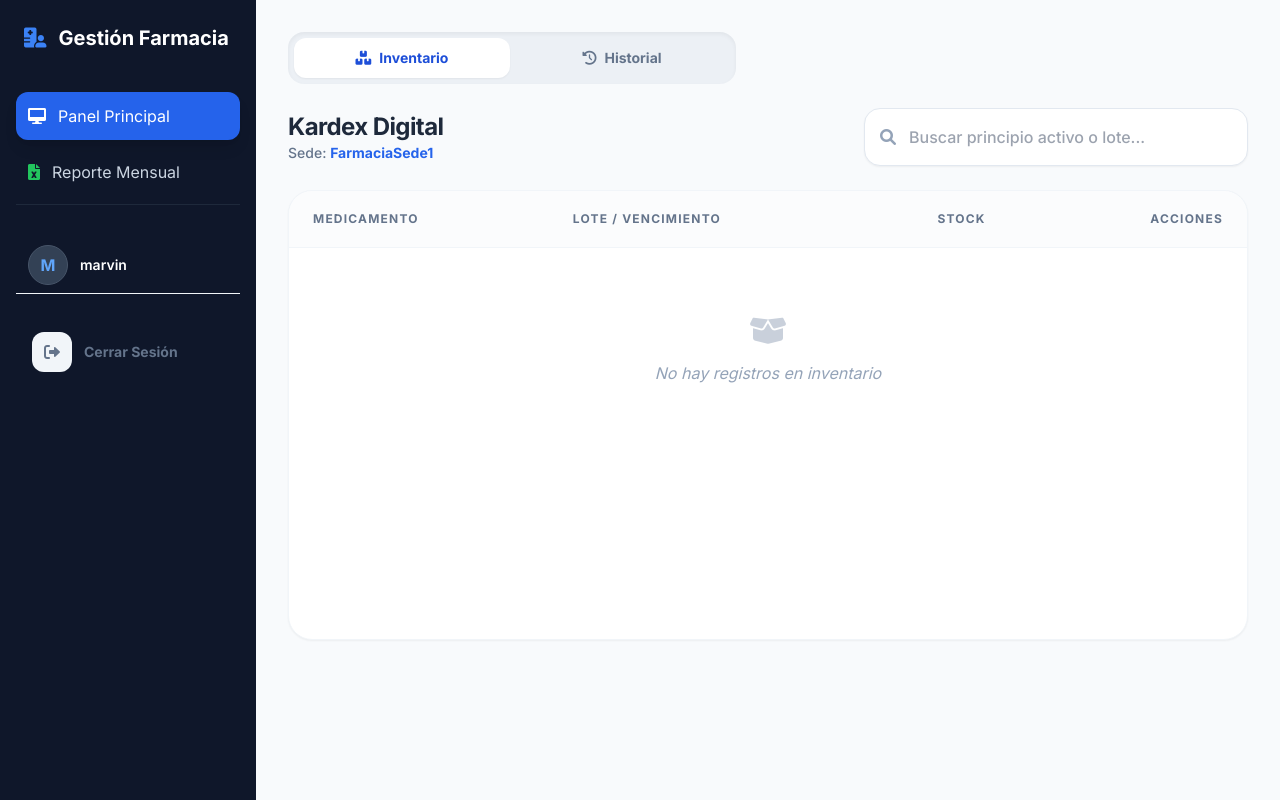
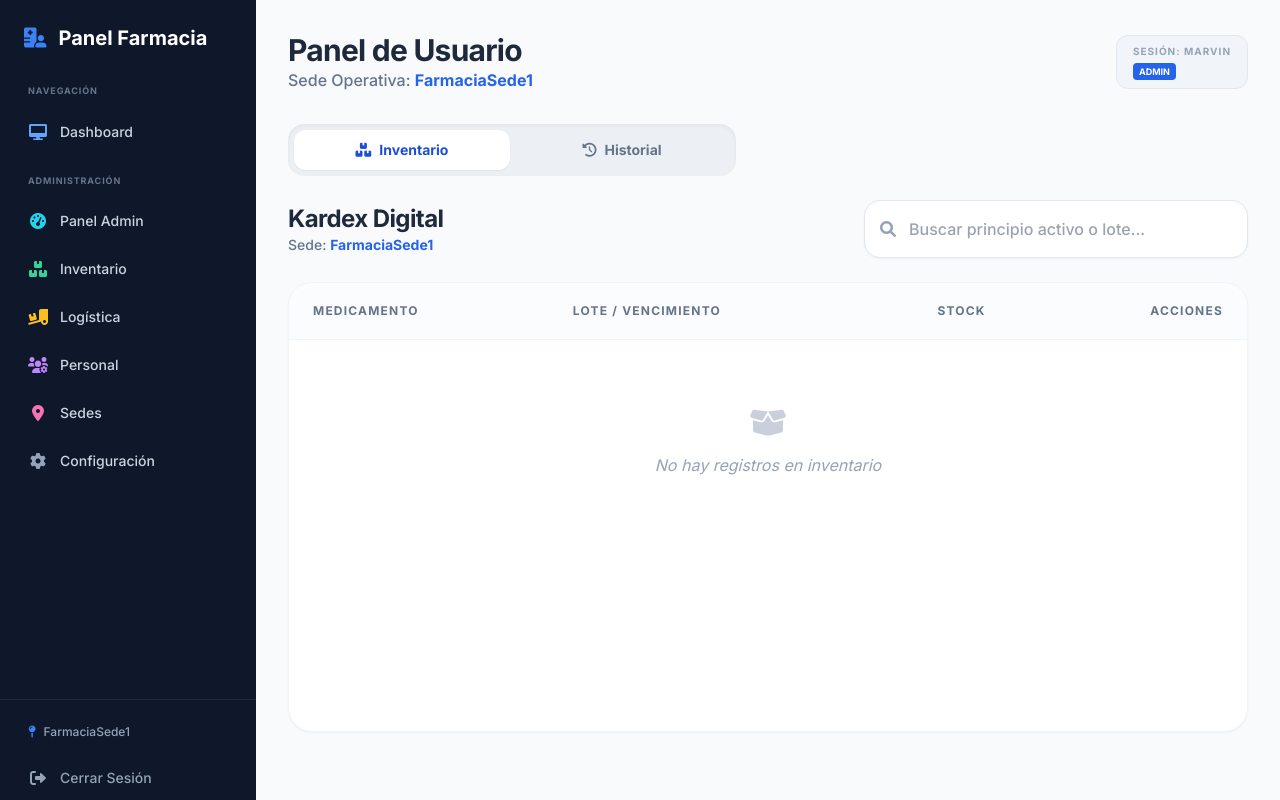
Before and after one commit to MaBanguero/kardex, a Django app: page /kardex/ in a window 1280 px wide. Run offline with Django 5.2, Linux system fonts and the light colour scheme; a user stored in the database is signed in; data comes from the database, SQL or seed files in the repository; data that the repository does not hold is empty; some libraries are stand-ins or nearby versions.

Commit message:
feat: sidebar con navegacion real + header enfermera + contexto roles
- Rediseno completo del sidebar en base.html:
  - Elimina get_rol_display (estaba roto) y avatar redundante
  - Agrega navegacion por rol (es_admin/es_regente/es_enfermera)
  - Links funcionales a Dashboard, Panel Admin, Inventario, Logistica,
    Personal, Sedes y Configuracion con ?tab= para auto-switch
  - Muestra la sede actual del usuario al pie
- Agrega header con usuario, roles y sede al dashboard de enfermera
- Crea context_processors.py para tener es_admin/es_regente/es_enfermera
  disponibles en todos los templates
- Agrega auto-switch de tabs por query param (?tab=) en admin dashboard
- Actualiza URL (history.replaceState) al cambiar de pestana

```diff
--- a/config/settings.py
+++ b/config/settings.py
@@ -65,6 +65,7 @@ TEMPLATES = [
                 'django.template.context_processors.request',
                 'django.contrib.auth.context_processors.auth',
                 'django.contrib.messages.context_processors.messages',
+                'kardex.context_processors.user_roles',
             ],
         },
     },
--- /dev/null
+++ b/kardex/context_processors.py
@@ -0,0 +1,16 @@
+from django.contrib.auth.models import Group
+
+
+def user_roles(request):
+    """Añade es_admin, es_regente y es_enfermera al context de todos los templates."""
+    ctx = {
+        'es_admin': False,
+        'es_regente': False,
+        'es_enfermera': False,
+    }
+    if request.user.is_authenticated:
+        grupos = set(request.user.groups.values_list('name', flat=True))
+        ctx['es_admin'] = 'ADMIN' in grupos
+        ctx['es_regente'] = 'REGENTE' in grupos
+        ctx['es_enfermera'] = 'ENFERMERA' in grupos
+    return ctx
--- a/kardex/templates/base.html
+++ b/kardex/templates/base.html
@@ -12,48 +12,66 @@
     </style>
 </head>
 <body class="bg-slate-50 text-slate-900">
-    <header class="md:hidden bg-blue-800 text-white p-4 flex justify-between items-center shadow-md">
-        <span class="font-bold text-lg tracking-tight">KARDEX</span>
+    <header class="md:hidden bg-slate-900 text-white p-4 flex justify-between items-center shadow-md">
+        <span class="font-bold text-lg tracking-tight"><i class="fas fa-hospital-user text-blue-500 mr-2"></i>Panel Farmacia</span>
         <button onclick="toggleSidebar()" class="text-2xl p-2"><i class="fas fa-bars"></i></button>
     </header>
     <div class="flex h-screen overflow-hidden">
-        <aside id="sidebar" class="fixed inset-y-0 left-0 z-50 w-64 bg-slate-900 text-slate-300 transform -translate-x-full md:translate-x-0 md:relative transition-transform duration-300 ease-in-out">
+        <aside id="sidebar" class="fixed inset-y-0 left-0 z-50 w-64 bg-slate-900 text-slate-300 transform -translate-x-full md:translate-x-0 md:relative transition-transform duration-300 ease-in-out flex flex-col">
             <div class="p-6">
                 <h1 class="text-white text-xl font-bold flex items-center gap-3">
-                    <i class="fas fa-hospital-user text-blue-500"></i> Gestión Farmacia
+                    <i class="fas fa-hospital-user text-blue-500"></i> Panel Farmacia
                 </h1>
             </div>
-            <nav class="mt-4 px-4 space-y-2">
-                <a href="#" class="flex items-center gap-3 p-3 rounded-xl bg-blue-600 text-white shadow-lg">
-                    <i class="fas fa-desktop"></i> Panel Principal
+            <nav class="flex-1 px-4 space-y-1 overflow-y-auto">
+                <p class="px-3 py-2 text-[9px] font-black text-slate-500 uppercase tracking-widest">Navegación</p>
+                <a href="/kardex/" class="flex items-center gap-3 px-3 py-3 rounded-xl hover:bg-slate-800 transition">
+                    <i class="fas fa-desktop w-5 text-center text-blue-400"></i>
+                    <span class="font-medium text-sm">Dashboard</span>
                 </a>
-                <a href="{% url 'exportar_excel' %}" class="flex items-center gap-3 p-3 rounded-xl hover:bg-slate-800 transition">
-                    <i class="fas fa-file-excel text-green-500"></i> Reporte Mensual
+                {% if es_admin or es_regente %}
+                <p class="px-3 pt-4 pb-2 text-[9px] font-black text-slate-500 uppercase tracking-widest">Administración</p>
+                <a href="/kardex/admin-kardex/" class="flex items-center gap-3 px-3 py-3 rounded-xl hover:bg-slate-800 transition">
+                    <i class="fas fa-tachometer-alt w-5 text-center text-cyan-400"></i>
+                    <span class="font-medium text-sm">Panel Admin</span>
                 </a>
-                <div class="mt-10 pt-10 border-t border-slate-800">
-                    <div class="px-3 flex items-center gap-3">
-                        <div class="w-10 h-10 rounded-full bg-slate-700 flex items-center justify-center text-blue-400 font-bold border border-slate-600">
-                            {{ request.user.username|slice:":1"|upper }}
-                        </div>
-                        <div class="flex-1 overflow-hidden">
-                            <p class="text-sm font-semibold text-white truncate">{{ request.user.get_full_name|default:request.user.username }}</p>
-                            <p class="text-xs text-slate-500">{{ request.user.perfil.get_rol_display }}</p>
-                        </div>
-                    </div>
+                <a href="/kardex/admin-kardex/?tab=productos" class="flex items-center gap-3 px-3 py-3 rounded-xl hover:bg-slate-800 transition">
+                    <i class="fas fa-boxes w-5 text-center text-emerald-400"></i>
+                    <span class="font-medium text-sm">Inventario</span>
+                </a>
+                <a href="/kardex/admin-kardex/?tab=logistica" class="flex items-center gap-3 px-3 py-3 rounded-xl hover:bg-slate-800 transition">
+                    <i class="fas fa-truck-loading w-5 text-center text-amber-400"></i>
+                    <span class="font-medium text-sm">Logística</span>
+                </a>
+                {% if es_admin %}
+                <a href="/kardex/admin-kardex/?tab=usuarios" class="flex items-center gap-3 px-3 py-3 rounded-xl hover:bg-slate-800 transition">
+                    <i class="fas fa-users-cog w-5 text-center text-purple-400"></i>
+                    <span class="font-medium text-sm">Personal</span>
+                </a>
+                <a href="/kardex/admin-kardex/?tab=ubicaciones" class="flex items-center gap-3 px-3 py-3 rounded-xl hover:bg-slate-800 transition">
+                    <i class="fas fa-map-marker-alt w-5 text-center text-pink-400"></i>
+                    <span class="font-medium text-sm">Sedes</span>
+                </a>
+                <a href="/kardex/admin-kardex/?tab=configuracion" class="flex items-center gap-3 px-3 py-3 rounded-xl hover:bg-slate-800 transition">
+                    <i class="fas fa-cog w-5 text-center text-slate-400"></i>
+                    <span class="font-medium text-sm">Configuración</span>
+                </a>
+                {% endif %}
+                {% endif %}
+            </nav>
+            <div class="px-4 pt-4 border-t border-slate-800 space-y-2">
+                <div class="px-3 py-2 flex items-center gap-2 text-xs text-slate-400">
+                    <i class="fas fa-map-pin text-blue-500"></i>
+                    <span class="truncate font-medium">{{ request.user.perfil.ubicacion_asignada.nombre }}</span>
                 </div>
-                <div class="mt-auto pt-6 border-t border-slate-100">
-                    <form method="POST" action="{% url 'logout' %}" class="w-full">
-                        {% csrf_token %}
-                        <button type="submit"
-                                class="group w-full flex items-center gap-3 px-4 py-3.5 text-slate-500 hover:text-red-600 hover:bg-red-50 rounded-2xl transition-all duration-200">
-                            <div class="w-10 h-10 bg-slate-100 group-hover:bg-red-100 group-hover:text-red-600 rounded-xl flex items-center justify-center transition-colors">
-                                <i class="fas fa-sign-out-alt"></i>
-                            </div>
-                            <span class="font-bold text-sm">Cerrar Sesión</span>
-                        </button>
-                    </form>
-                </div>
-            </nav>
+                <form method="POST" action="{% url 'logout' %}">
+                    {% csrf_token %}
+                    <button type="submit" class="w-full flex items-center gap-3 px-3 py-3 rounded-xl text-slate-400 hover:text-red-400 hover:bg-red-900/20 transition">
+                        <i class="fas fa-sign-out-alt w-5 text-center"></i>
+                        <span class="font-medium text-sm">Cerrar Sesión</span>
+                    </button>
+                </form>
+            </div>
         </aside>
 
         <main class="flex-1 overflow-y-auto">
--- a/kardex/templates/kardex/dashboard.html
+++ b/kardex/templates/kardex/dashboard.html
@@ -1,6 +1,23 @@
 {% extends "base.html" %}
 
 {% block content %}
+<div class="mb-8 animate-fade-in">
+    <div class="flex flex-col md:flex-row md:items-center justify-between gap-4">
+        <div>
+            <h1 class="text-3xl font-black text-slate-800 tracking-tight">Panel de Usuario</h1>
+            <p class="text-slate-500 font-medium">Sede Operativa: <span class="text-blue-600 font-bold">{{ ubicacion.nombre }}</span></p>
+        </div>
+        <div class="px-4 py-2 bg-slate-100 rounded-xl border border-slate-200">
+            <p class="text-[10px] font-black text-slate-400 uppercase tracking-widest">Sesión: {{ request.user.username }}</p>
+            <div class="flex gap-1 mt-1">
+                {% for g in request.user.groups.all %}
+                <span class="text-[9px] bg-blue-600 text-white px-1.5 py-0.5 rounded font-bold uppercase">{{ g.name }}</span>
+                {% endfor %}
+            </div>
+        </div>
+    </div>
+</div>
+
     {% include "kardex/components/tabs.html" %}
 
     {% include "kardex/components/vista_inventario.html" %}
```
Also changed, not shown: kardex/templates/kardex/admin_dashboard.html (+14 -1 lines).
